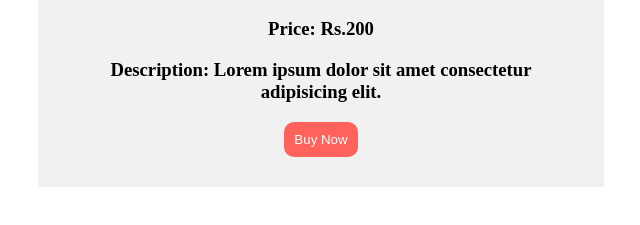
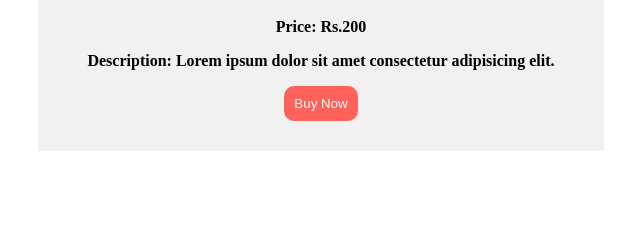
Before and after one commit to acciojob/pricing-card-kingstarRaj, a website: page main.html in a window 1280 px wide. Shown: the part 483-708 px from the top of the page, without its empty margins (319-959 px from the left). Drawn offline with Linux system fonts and the light colour scheme.

Commit message:
created a submission

```diff
--- a/main.html
+++ b/main.html
@@ -10,8 +10,8 @@
 	<div class="card">
         <img src="https://images.unsplash.com/photo-1647934441921-4ed1e182e4b3?ixlib=rb-4.0.3&ixid=M3wxMjA3fDB8MHxwaG90by1wYWdlfHx8fGVufDB8fHx8fA%3D%3D&auto=format&fit=crop&w=870&q=80" alt="car">
         <h1>Pricing Card</h1>
-        <h3>Price: Rs.200</h3>
-        <h3>Description: Lorem ipsum dolor sit amet consectetur adipisicing elit.</h3>
+        <p>Price: Rs.200</p>
+        <p>Description: Lorem ipsum dolor sit amet consectetur adipisicing elit.</p>
         <button class="btn">Buy Now</button>
     </div>
 
--- a/styles.css
+++ b/styles.css
@@ -17,3 +17,7 @@
 	border-radius:10px;
 	border:0;
 }
+
+p{
+	font-weight:bolder;
+}
```
